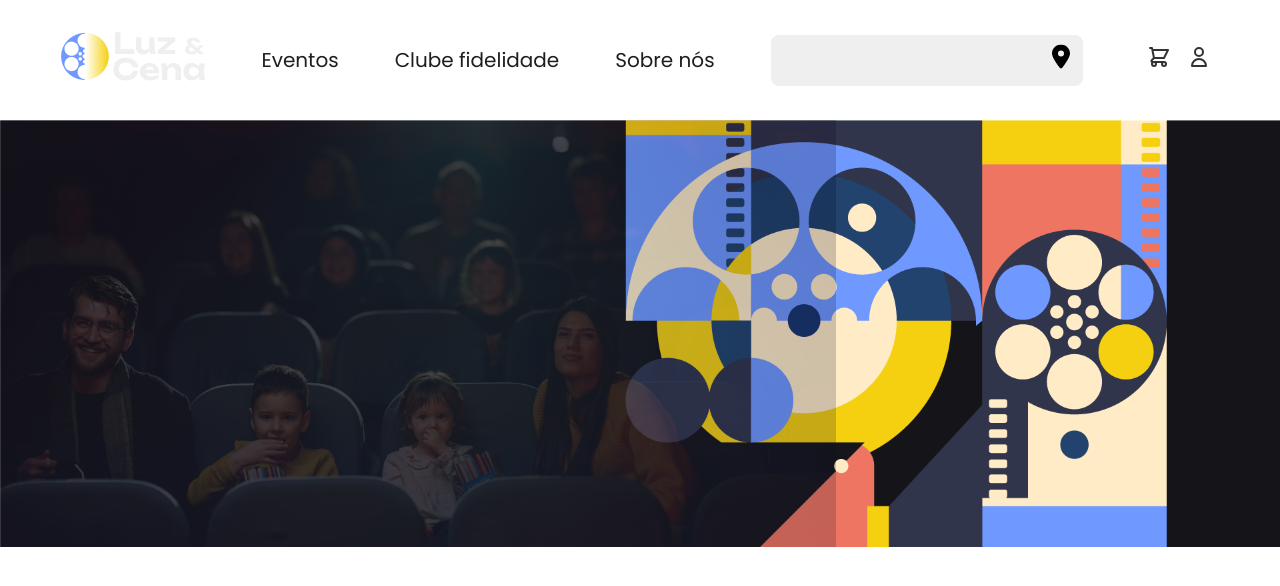
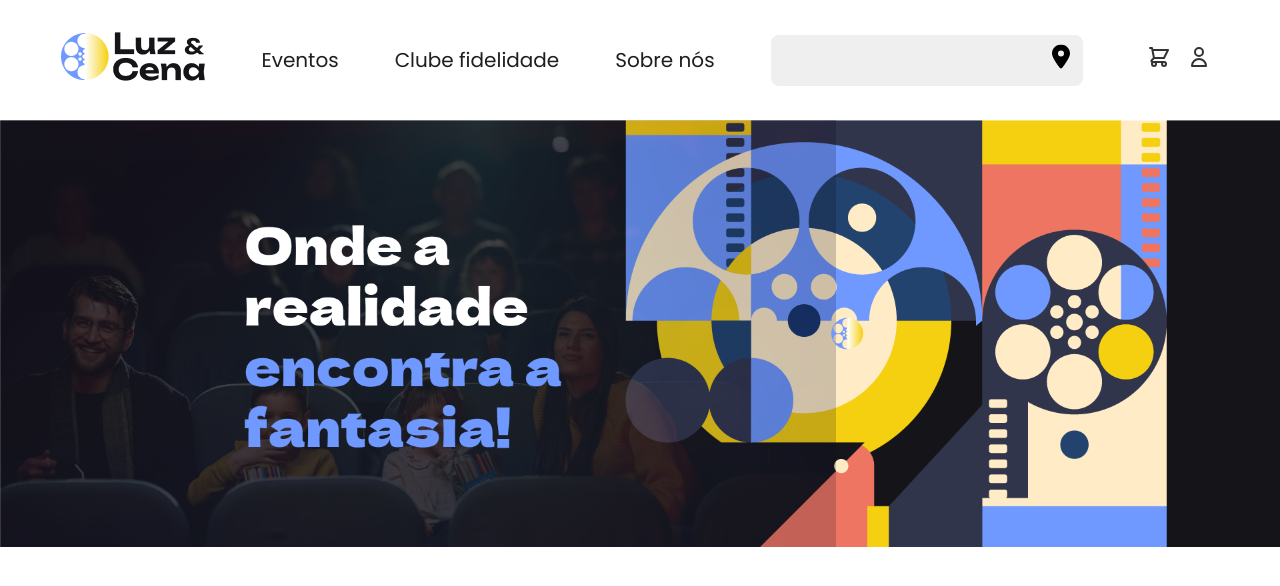
Before and after one commit to Caio-Marinho/luz-e-cena, a React (Vite) app: page / in a window 1280 px wide. Shown: the top 586 px of the page. Built offline with nearby package versions, Linux system fonts and the light colour scheme; a web font is replaced by a local one.

Commit message:
Imagens banner com texto e logo escura

```diff
--- a/src/App.tsx
+++ b/src/App.tsx
@@ -7,7 +7,7 @@ function App() {
   return (
     <>
       <Header />
-      <Banner src="./Imagens/BannerDesktop.png" />
+      <Banner src="./Imagens/Banner_Desktop_Texto.png" />
     </>
   )
 }
--- a/src/components/Header/Header.tsx
+++ b/src/components/Header/Header.tsx
@@ -12,7 +12,7 @@ const Header = () => {
             <HeaderList>
 
                 <HeaderListItem>
-                    <Logo src='./Logo e Favicon/Logo.png' />
+                    <Logo src='./Logo e Favicon/LogoEscura.png' />
                 </HeaderListItem>
 
                 <HeaderListItem>
```
Also changed, not shown: public/Imagens/Banner_Desktop_Texto.png (added), public/Logo e Favicon/LogoEscura.png (added).
